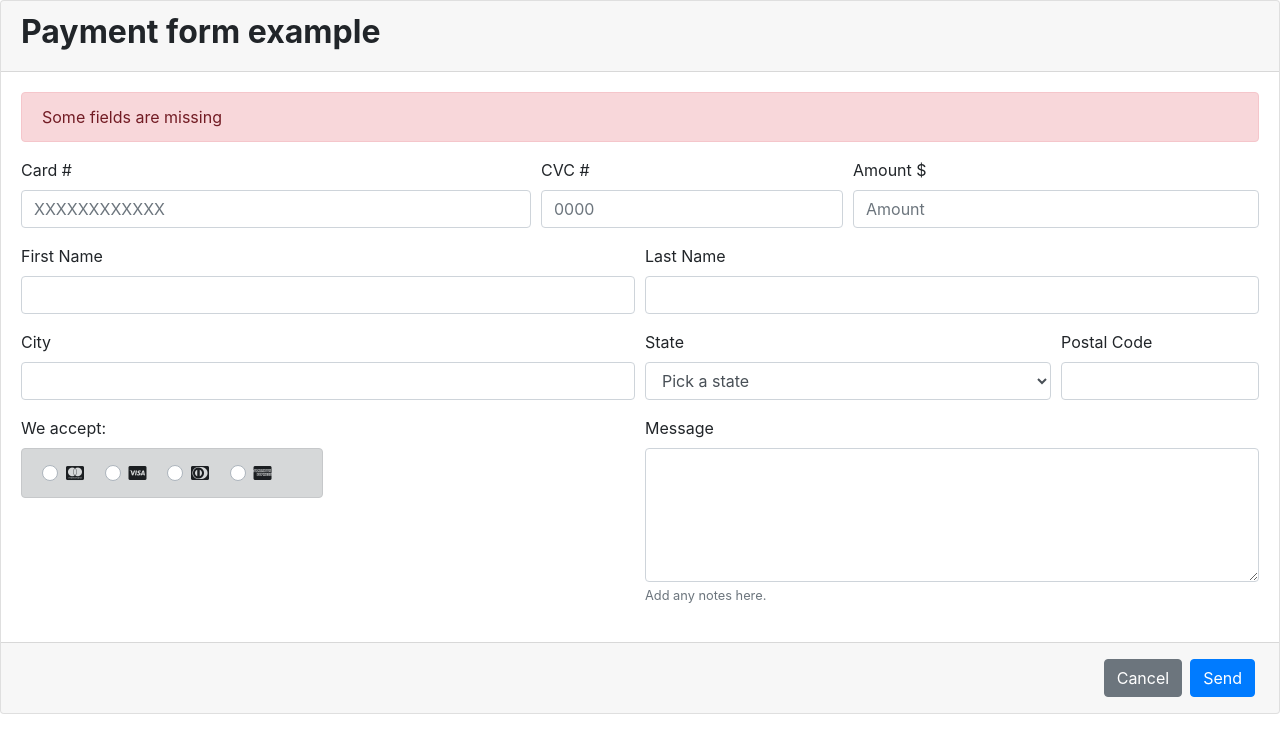
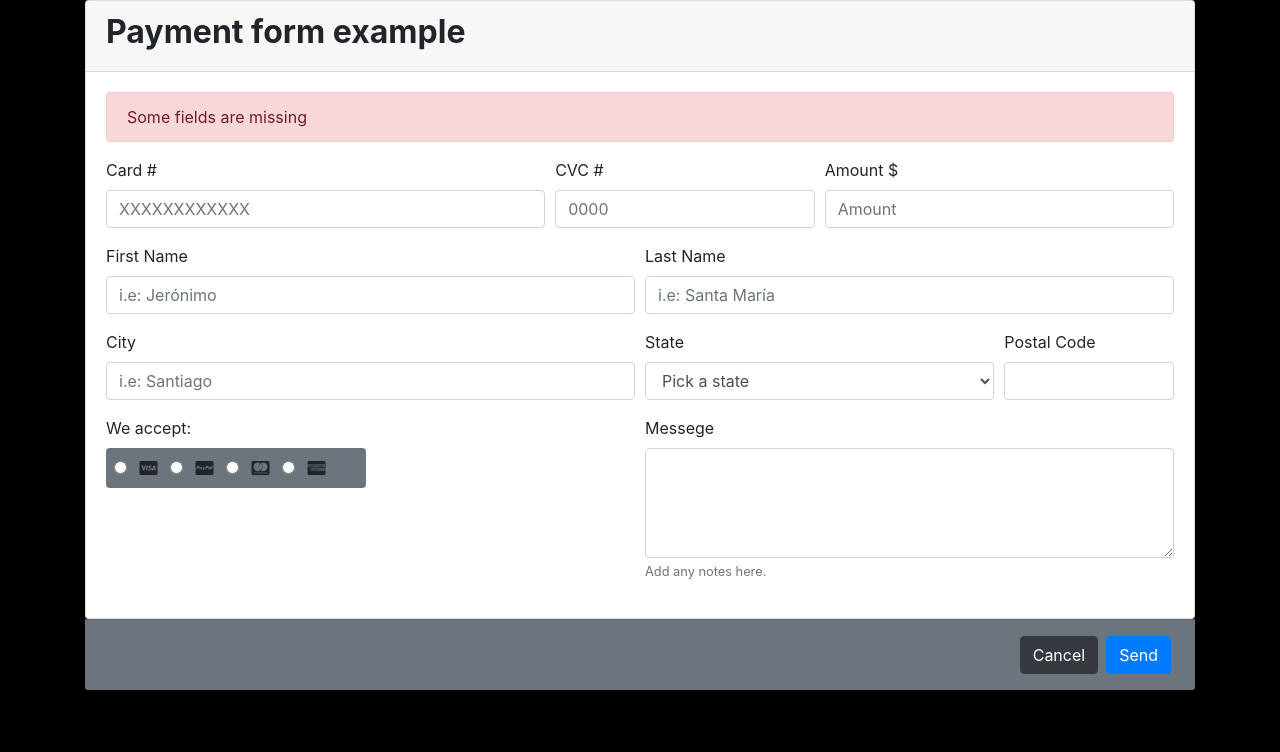
Before and after one commit to jerosantamariai/form, a plain HTML site: page index.html in a window 1280 px wide. Drawn offline with nearby package versions, Linux system fonts and the light colour scheme.

Commit message:
fixed html

```diff
--- a/index.html
+++ b/index.html
@@ -12,7 +12,10 @@
 </head>
 
 <body>
-
+    <div class="container">
+        <div class="row d-flex justify-content-center">
+            <div class="col">
+                <form id="formContainer" method="POST" onsubmit="return validation()">
                     <div class="card">
                         <div class="card-header">
                             <h2><b>Payment form example</b></h2>
@@ -21,107 +24,101 @@
                             <div class="alert alert-danger " role="alert">
                                 Some fields are missing
                             </div>
-
                             <div class="row">
                                 <div class="col">
-                    <form>
-                        <div class="form-row">
+                                    <div class="form-row" id="formId">
                                         <div class="form-group col-md-5">
                                             <label for="inputcard">Card #</label>
-                                <input type="number" class="form-control" id="inputcard" placeholder="XXXXXXXXXXXX">
+                                            <input type="number" class="form-control" id="inputcard" name="Card"
+                                                placeholder="XXXXXXXXXXXX">
                                         </div>
                                         <div class="form-group col-md-3">
                                             <label for="CVC #">CVC #</label>
-                                <input type="number" class="form-control" id="CVC #" placeholder="0000">
+                                            <input type="number" class="form-control" id="CVC" name="CVC"
+                                                placeholder="0000">
                                         </div>
                                         <div class="form-group col-md-4">
                                             <label for="amount">Amount</label>
-                                $<input type="number" class="form-control" id="amount" placeholder="Amount">
+                                            $<input type="number" class="form-control" id="amount" name="Amount"
+                                                placeholder="Amount">
                                         </div>
                                     </div>
                                     <div class="form-row">
                                         <div class="form-group col-md-6">
                                             <label for="inputfirstname">First Name</label>
-                                <input type="text" class="form-control" id="inputfirstname">
+                                            <input type="text" class="form-control" id="inputfirstname" name="firstName"
+                                                placeholder="i.e: Jerónimo">
                                         </div>
                                         <div class="form-group col-md-6">
                                             <label for="inputlastname">Last Name</label>
-                                <input type="text" class="form-control" id="inputlastname">
+                                            <input type="text" class="form-control" id="inputlastname" name="lastName"
+                                                placeholder="i.e: Santa María">
                                         </div>
                                     </div>
                                     <div class="form-row">
                                         <div class="form-group col-md-6">
                                             <label for="inputCity">City</label>
-                                <input type="text" class="form-control" id="inputCity">
+                                            <input type="text" class="form-control" id="inputCity" name="City"
+                                                placeholder="i.e: Santiago">
                                         </div>
                                         <div class="form-group col-md-4">
                                             <label for="inputState">State</label>
-                                <select id="inputState" class="form-control">
+                                            <select id="inputState" class="form-control" name="inputState">
                                                 <option selected>Pick a state</option>
-                                    <option>...</option>
+                                                <option>RM</option>
+                                                <option>1a Región</option>
+                                                <option>2a Región</option>
+                                                <option>3a Región</option>
+                                                <option>4a Región</option>
+                                                <option>Otra Región</option>
                                             </select>
                                         </div>
                                         <div class="form-group col-md-2">
                                             <label for="inputZip">Postal Code</label>
-                                <input type="text" class="form-control" id="inputZip">
+                                            <input type="text" class="form-control" id="inputZip" name="postalCode">
+                                        </div>
+                                    </div>
+                                    <div class="form-row d-flex justify-content-center">
+                                        <div class="form-group col-md-3">
+                                            <label for="We-accept" name="weAcept" class="form-label" value="1">We
+                                                accept:</label>
+                                            <div class="form-group bg-secondary p-2 rounded">
+                                                <input type="radio" name="" id=""> <i
+                                                    class="fab fa-cc-visa px-1 mx-1"></i>
+                                                <input type="radio" name="" id=""> <i
+                                                    class="fab fa-cc-paypal px-1 mx-1"></i>
+                                                <input type="radio" name="" id=""> <i
+                                                    class="fab fa-cc-mastercard px-1 mx-1"></i>
+                                                <input type="radio" name="" id=""> <i
+                                                    class="fab fa-cc-amex px-1 mx-1"></i>
+                                            </div>
+                                            </label>
+                                        </div>
+                                        <div class="form-group col-md-6 offset-md-3">
+                                            <label for="Messege">Messege</label>
+                                            <textarea name="Messege" id="" cols="" rows="4"
+                                                class="form-control"></textarea>
+                                            <small id="passwordHelpBlock" class="form-text text-muted">
+                                                Add any notes here.
+                                            </small>
+                                        </div>
+                                    </div>
+
+                                </div>
+                            </div>
+                        </div>
+                    </div>
+            </div>
+            </form>
+        </div>
+                <div class="card-footer bg-secondary text-muted d-flex justify-content-end">
+                    <button type="button" class="btn btn-dark m-1">Cancel</button>
+                    <button type="button" class="btn btn-primary m-1" onclick="validation()">Send</button>
+                </div>
     </div>
     </div>
 
 
-
-                        <div class="form-row">
-                            <div class="form-group col-md-3 float-left">
-                                <label for="tarjetas" class="accept">We accept:</br></label>
-                                    <div class="alert alert-dark" role="alert">
-                                        <div class="custom-control custom-radio custom-control-inline" id="tarjetas">
-                                            <input type="radio" id="customRadioInline1" name="customRadioInline1" class="custom-control-input">
-                                            <label class="custom-control-label" for="customRadioInline1"><i class="fab fa-cc-mastercard"></i></label>
-                                        </div>
-                                        <div class="custom-control custom-radio custom-control-inline">
-                                            <input type="radio" id="customRadioInline2" name="customRadioInline1" class="custom-control-input">
-                                            <label class="custom-control-label" for="customRadioInline2"><i class="fab fa-cc-visa"></i></label>
-                                        </div>
-                                        <div class="custom-control custom-radio custom-control-inline">
-                                            <input type="radio" id="customRadioInline1" name="customRadioInline1" class="custom-control-input">
-                                            <label class="custom-control-label" for="customRadioInline1"><i class="fab fa-cc-diners-club"></i></label>
-                                        </div>
-                                        <div class="custom-control custom-radio custom-control-inline">
-                                            <input type="radio" id="customRadioInline2" name="customRadioInline1" class="custom-control-input">
-                                            <label class="custom-control-label" for="customRadioInline2"><i class="fab fa-cc-amex"></i></label>
-                                        </div>
-                                    </div>
-                            </div>
-
-                            <div class="form-group col-3 float-right"></div>
-
-                            <div class="form-group col-6 float-right">
-                                <label for="comment">Message</label>
-                                <textarea class="form-control" rows="5" id="comment"></textarea>
-                                <small id="passwordHelpBlock" class="form-text text-muted">Add any notes here.</small>
-                            </div>
-                    </div>
-
-
-
-
-
-
-
-
-                    </form>
-                </div>
-            </div>
-        </div>
-        <div class="card-footer text-muted d-flex justify-content-end">
-            <button type="button" class="btn btn-secondary m-1">Cancel</button>
-            <button type="button" class="btn btn-primary m-1">Send</button>
-        </div>
-
-
-    </div>
-
-
-    </div>
 
 
 
@@ -147,6 +144,8 @@
         integrity="sha384-wfSDF2E50Y2D1uUdj0O3uMBJnjuUD4Ih7YwaYd1iqfktj0Uod8GCExl3Og8ifwB6"
         crossorigin="anonymous"></script>
 
+    <script src="validation.js"></script>
+
 </body>
 
 </html>
--- a/style.css
+++ b/style.css
@@ -0,0 +1,3 @@
+body{
+    background-color: black;
+}
--- /dev/null
+++ b/validation.js
@@ -0,0 +1,100 @@
+// function validation(){
+//     var inputcard, CVC, amount, inputfirstname, inputlastname, e;
+//     inputcard = document.getElementById("inputcard").value;
+//     CVC = document.getElementById("CVC").value;
+//     amount = document.getElementById("amount").value;
+//     inputfirstname = document.getElementById("inputfirstname").value;
+//     inputlastname = document.getElementById("inputlastname").value;
+
+//     if (inputcard === "" || CVC === "" || amount === "" || inputfirstname === "" || inputlastname === ""){
+//         alert("Campo necesarios vacios");
+//         return false;
+//     }
+// }
+
+function validation() {
+    let enviar = true;
+
+    let form = document.getElementById("formContainer");
+
+    /*console.log(form.Card.value); me muestra el valor que tengo dentro de creditcard*/
+
+    /*let Card = document.getElementsByName ("Card");
+
+    console.log(Card);*/
+
+    if (!form.Card.value.trim().length > 0) {
+        enviar = false;
+        form.Card.focus();
+        form.Card.classList.add("bd-danger");
+    } else {
+        form.Card.classList.remove("bd-danger");
+        form.Card.classList.add("is-valid");
+    }
+
+    if (!form.CVC.value.trim().length > 0) {
+        enviar = false;
+        form.CVC.focus();
+        form.CVC.classList.add("bd-danger");
+    } else {
+        form.CVC.classList.remove("bd-danger");
+        form.CVC.classList.add("is-valid");
+    }
+
+    if (!form.Amount.value.trim().length > 0) {
+        enviar = false;
+        form.Amount.focus();
+        form.Amount.classList.add("bd-danger");
+    } else {
+        form.Amount.classList.remove("bd-danger");
+        form.Amount.classList.add("is-valid");
+    }
+
+    if (!form.firstName.value.trim().length > 0) {
+        enviar = false;
+        form.firstName.focus();
+        form.firstName.classList.add("bd-danger");
+    } else {
+        form.firstName.classList.remove("bd-danger");
+        form.firstName.classList.add("is-valid");
+    }
+
+    if (!form.lastName.value.trim().length > 0) {
+        enviar = false;
+        form.lastName.focus();
+        form.lastName.classList.add("bd-danger");
+    } else {
+        form.lastName.classList.remove("bd-danger");
+        form.lastName.classList.add("is-valid");
+    }
+
+    if (!form.City.value.trim().length > 0) {
+        enviar = false;
+        form.City.focus();
+        form.City.classList.add("bd-danger");
+    } else {
+        form.City.classList.remove("bd-danger");
+        form.City.classList.add("is-valid");
+    }
+
+    if (!form.inputState.value.trim().length > 0) {
+        enviar = false;
+        form.inputState.focus();
+        form.inputState.classList.add("bd-danger");
+    } else {
+        form.inputState.classList.remove("bd-danger");
+        form.inputState.classList.add("is-valid");
+    }
+
+    if (!form.postalCode.value.trim().length > 0) {
+        enviar = false;
+        form.postalCode.focus();
+        form.postalCode.classList.add("bd-danger");
+    } else {
+        form.postalCode.classList.remove("bd-danger");
+        form.postalCode.classList.add("is-valid");
+    }
+
+
+    return enviar;
+}
```
Lines whose indentation alone changed are shown as unchanged.
